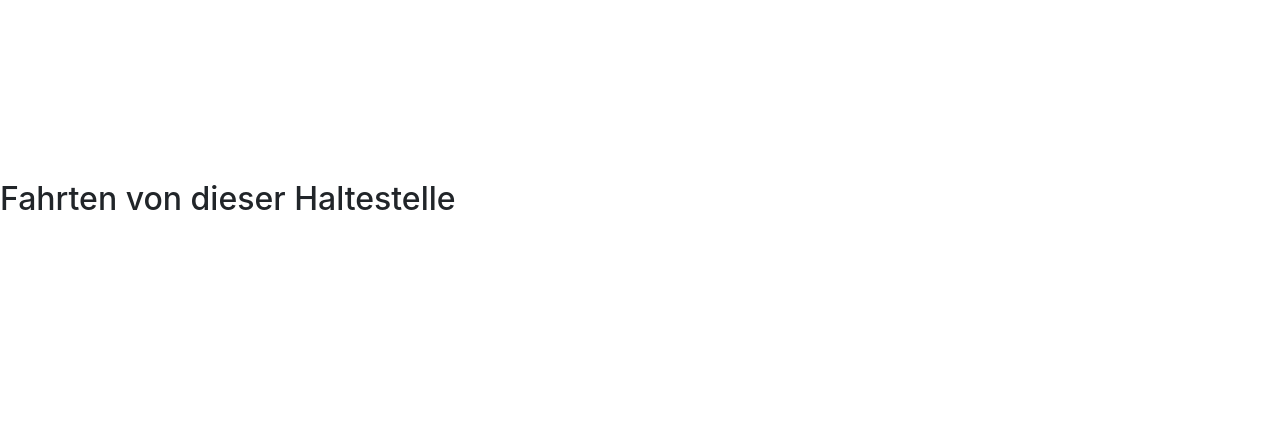
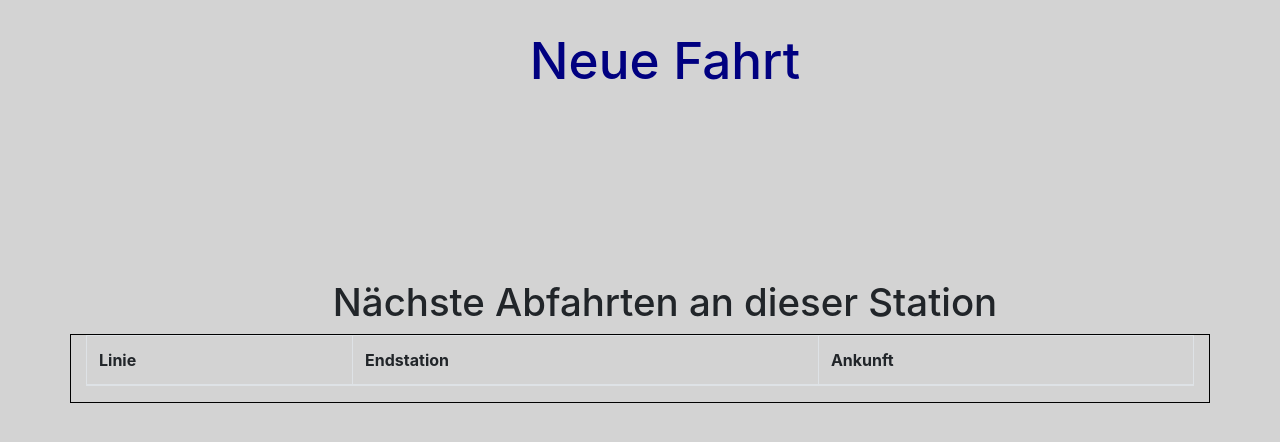
Before and after one commit to BackyTabba/geosoft1-abschlussprojekt, a website: page src/html/user/benutzerNeueFahrt.html in a window 1280 px wide. Drawn offline with nearby package versions, Linux system fonts and the light colour scheme; files that its build step writes are made by us from their sources; files whose address does not match are found by name.

Commit message:
Update benutzerNeueFahrt.html

```diff
--- a/src/html/user/benutzerNeueFahrt.html
+++ b/src/html/user/benutzerNeueFahrt.html
@@ -2,20 +2,64 @@
 <html lang="de">
 <head>
     <meta charset="UTF-8">
+    <meta http-equiv="X-UA-Compatible" content="IE=edge">
+    <meta name="viewport" content="width= device-width, initial-scale=1">
     <title>Neue Fahrt</title>
   <link rel="stylesheet" href="/bootstrap/css/bootstrap.min.css"/>
   <link rel="stylesheet" href="/leaflet/leaflet.css"/>
  <link rel="stylesheet" href="style.css">
+ <style>
+      body{
+            margin: 30px;
+            background-color: lightgrey;
+        }
+        h1{
+            color: navy;
+            margin-left: 50px;
+            font-size: 40px;
+        }
+
+        h2{
+            margin-left: 50px;
+            font-size: 30px;
+        }
+
+
+        .my-container {
+            border: 1px solid black;
+        }
+
+        }
+        .my-col{
+            border: 3px solid black;
+        }
+
+        .table-image{
+            td, th{
+                vertical-align: middle;
+            }
+        }
+    </style>
 </head>
 <body>
+    <h1 style="font-size: 4vw; text-align: center;">Neue Fahrt</h1>
 
 <div id="mapNeueFahrt"></div>
 <div id="tableFahrten">
-<h2> Fahrten von dieser Haltestelle</h2>
-    <table id="tableBisherigeFahrten" cellpadding="2" cellspacing="2" border="1">
+<h2 style="font-size: 3vw; text-align:center;">Nächste Abfahrten an dieser Station</h2>
+  <div class="container my-container">
+   <div class="table-responsive">
+    <div class="row">
+     <div class="col-12">
+    <table class="table table-bordered" id="tableBisherigeFahrten" cellpadding="2" cellspacing="2" border="1">
     <thead>
+       <tr>
+        <th scope="col">Linie</th>
+        <th scope="col">Endstation</th>
+        <th scope="col">Ankunft</th>
+       </tr>
     </thead>
-    <tbody>
+    <tbody id="tableBody">
     </tbody>
     </table>
 </div>
```
